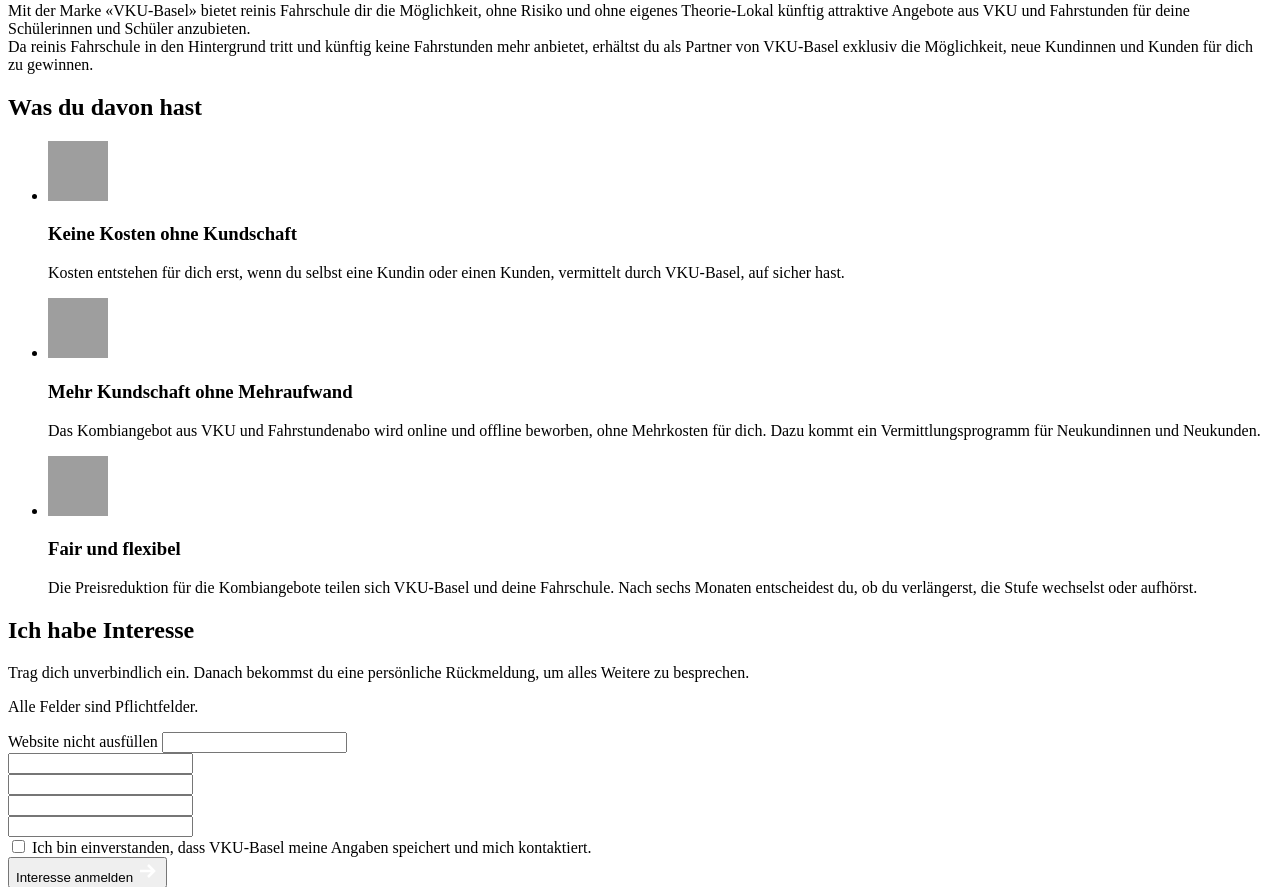
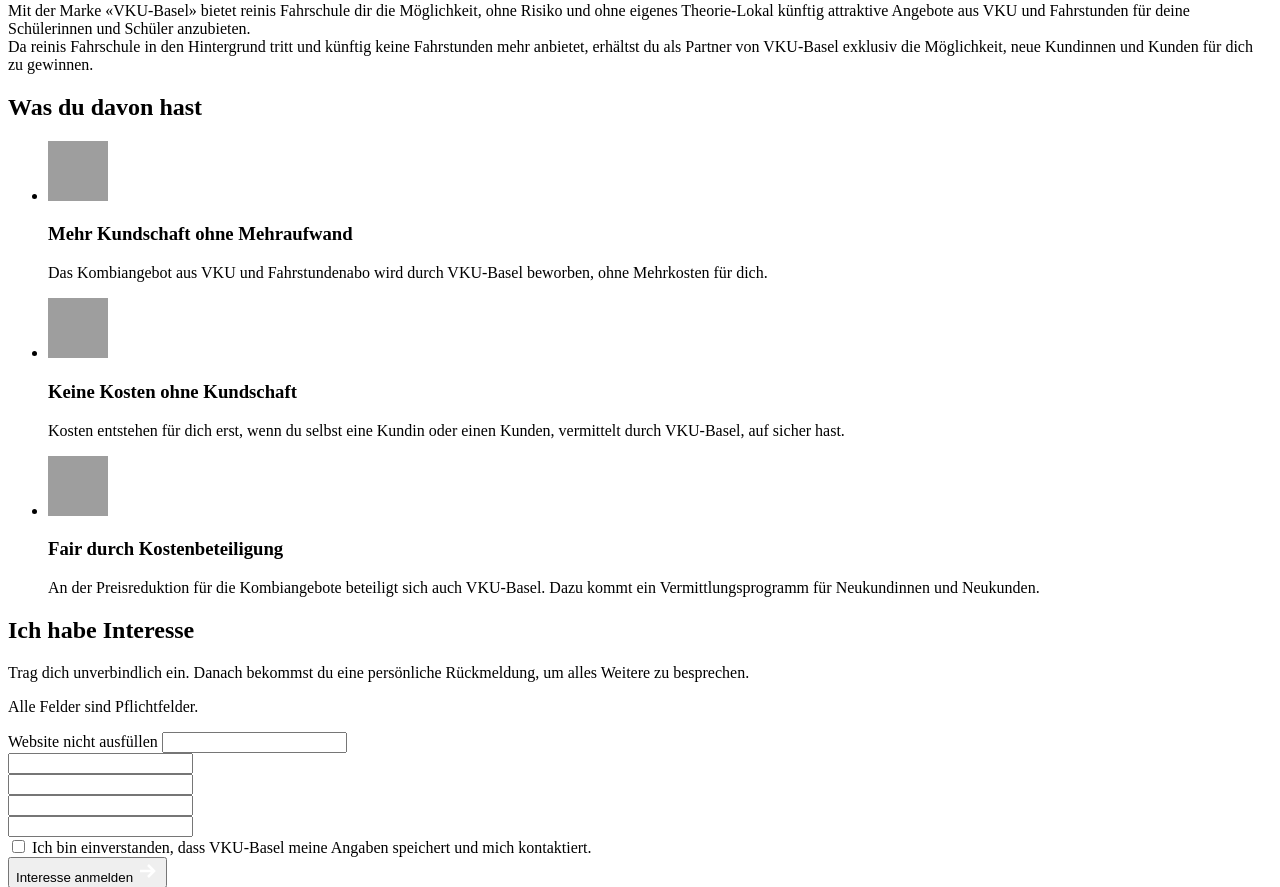
Before and after one commit to srueegger/vku-basel.ch, a PHP site: template src/templates/partner.php in a window 1280 px wide. Shown: the part 181-1068 px from the top of the page. Run offline with PHP 8.4, Linux system fonts and the light colour scheme; the template is opened without the code that fills it, so the values that code supplies are empty; some libraries are stand-ins or nearby versions; some web fonts are replaced; grey boxes are pictures that could not be loaded.

Commit message:
Partnerseite: neue Texte für die Vorteile, Danke-Seite ohne Partnerstufe

```diff
--- a/src/templates/partner.php
+++ b/src/templates/partner.php
@@ -65,6 +65,13 @@ $errorIcon = '<svg width="18" height="18" viewBox="0 0 18 18" aria-hidden="true"
       <h2 id="vorteile-title">Was du davon hast</h2>
       <ul class="vorteile-liste">
         <li class="vorteil">
+          <img src="/assets/img/icon-kundschaft.png" alt="" width="60" height="60">
+          <div class="vorteil-text">
+            <h3>Mehr Kundschaft ohne Mehraufwand</h3>
+            <p>Das Kombiangebot aus VKU und Fahrstundenabo wird durch VKU-Basel beworben, ohne Mehrkosten für dich.</p>
+          </div>
+        </li>
+        <li class="vorteil">
           <img src="/assets/img/icon-kosten.png" alt="" width="60" height="60">
           <div class="vorteil-text">
             <h3>Keine Kosten ohne Kundschaft</h3>
@@ -72,17 +79,10 @@ $errorIcon = '<svg width="18" height="18" viewBox="0 0 18 18" aria-hidden="true"
           </div>
         </li>
         <li class="vorteil">
-          <img src="/assets/img/icon-kundschaft.png" alt="" width="60" height="60">
-          <div class="vorteil-text">
-            <h3>Mehr Kundschaft ohne Mehraufwand</h3>
-            <p>Das Kombiangebot aus VKU und Fahrstundenabo wird online und offline beworben, ohne Mehrkosten für dich. Dazu kommt ein Vermittlungsprogramm für Neukundinnen und Neukunden.</p>
-          </div>
-        </li>
-        <li class="vorteil">
           <img src="/assets/img/icon-fair.png" alt="" width="60" height="60">
           <div class="vorteil-text">
-            <h3>Fair und flexibel</h3>
-            <p>Die Preisreduktion für die Kombiangebote teilen sich VKU-Basel und deine Fahrschule. Nach sechs Monaten entscheidest du, ob du verlängerst, die Stufe wechselst oder aufhörst.</p>
+            <h3>Fair durch Kostenbeteiligung</h3>
+            <p>An der Preisreduktion für die Kombiangebote beteiligt sich auch VKU-Basel. Dazu kommt ein Vermittlungsprogramm für Neukundinnen und Neukunden.</p>
           </div>
         </li>
       </ul>
@@ -110,7 +110,7 @@ $errorIcon = '<svg width="18" height="18" viewBox="0 0 18 18" aria-hidden="true"
 <?php else: ?>
                 <li>Du bekommst eine persönliche Rückmeldung per E-Mail oder telefonisch.</li>
 <?php endif; ?>
-                <li>Im persönlichen Gespräch klären wir alle Details und welche Partnerstufe für dich passt.</li>
+                <li>Im persönlichen Gespräch klären wir alle Details der Zusammenarbeit.</li>
               </ol>
             </div>
             <p class="danke-fragen">Fragen vorab? Schreib an <a href="mailto:info@reinis-fahrschule.ch">info@reinis-fahrschule.ch</a>.</p>
```
